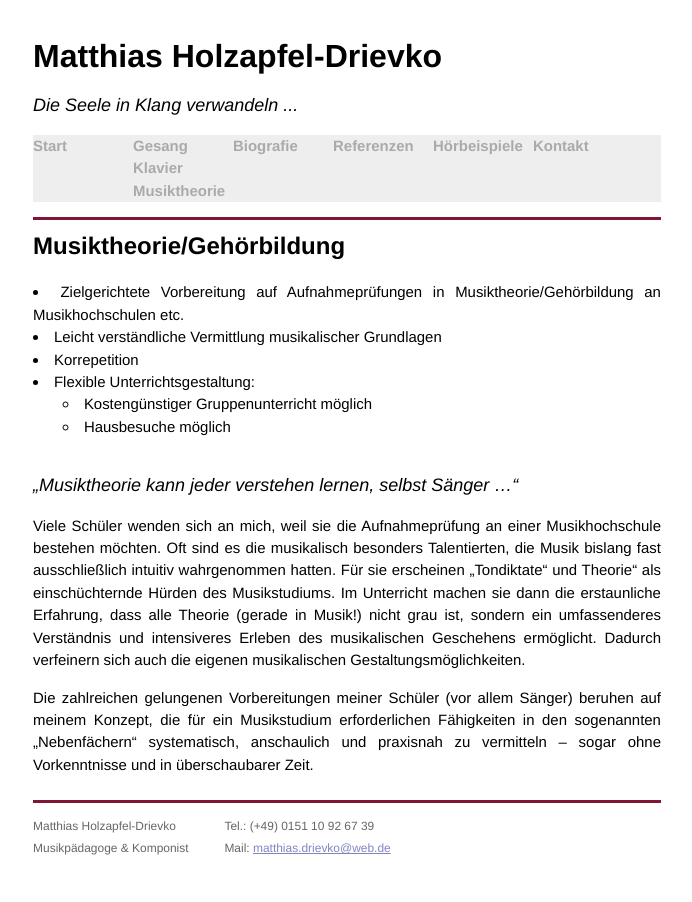
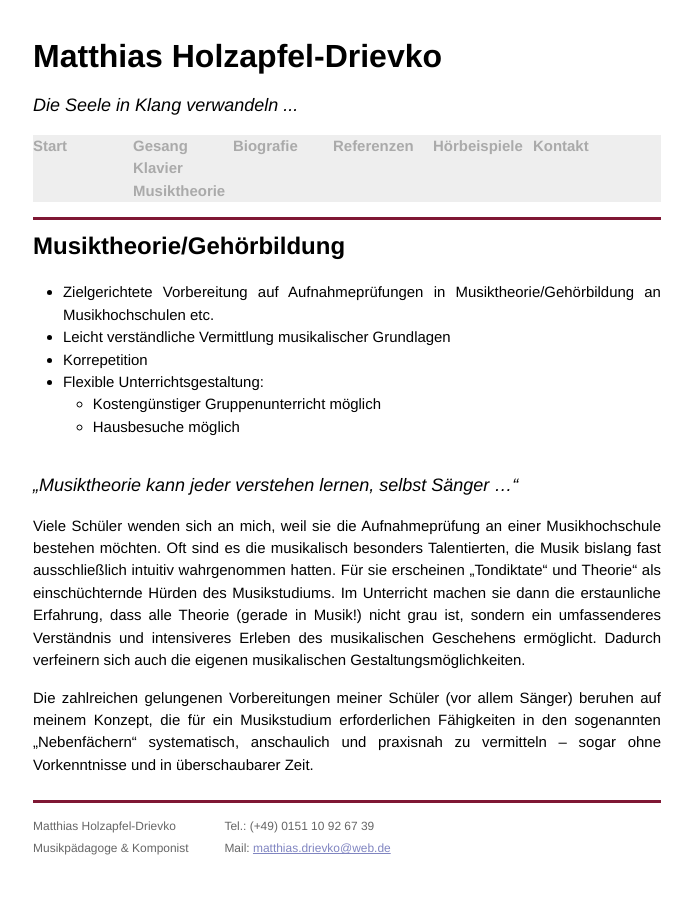
Before and after one commit to drievko/drievko.github.io, a Jekyll site: the page built from theorie.md, in a window 1280 px wide. Shown: the whole page, without its empty margins (293-985 px from the left). Built offline with Jekyll 4.4.1, drawn with Linux system fonts in a browser that asks for light colours; Markdown is read by kramdown in place of the engine named in the settings.

Commit message:
Fix list display issues.

```diff
--- a/css/main.css
+++ b/css/main.css
@@ -22,8 +22,8 @@ a:visited { color: #a0a; }
 em     { font-style: italic; }
 strong { font-weight: bold;  }
 
-ul       { list-style-type: disc; list-style-position: inside; }
-ul li ul { list-style-type: circle; margin-left: 2em; }
+ul       { list-style-type: disc; margin-left: 2em; }
+ul li ul { list-style-type: circle; }
 
 blockquote:before { content: open-quote;  float: left; }
 blockquote:after  { content: close-quote; float: right; }
```
Also changed, not shown: referenzen.md (+1 -1 lines).
